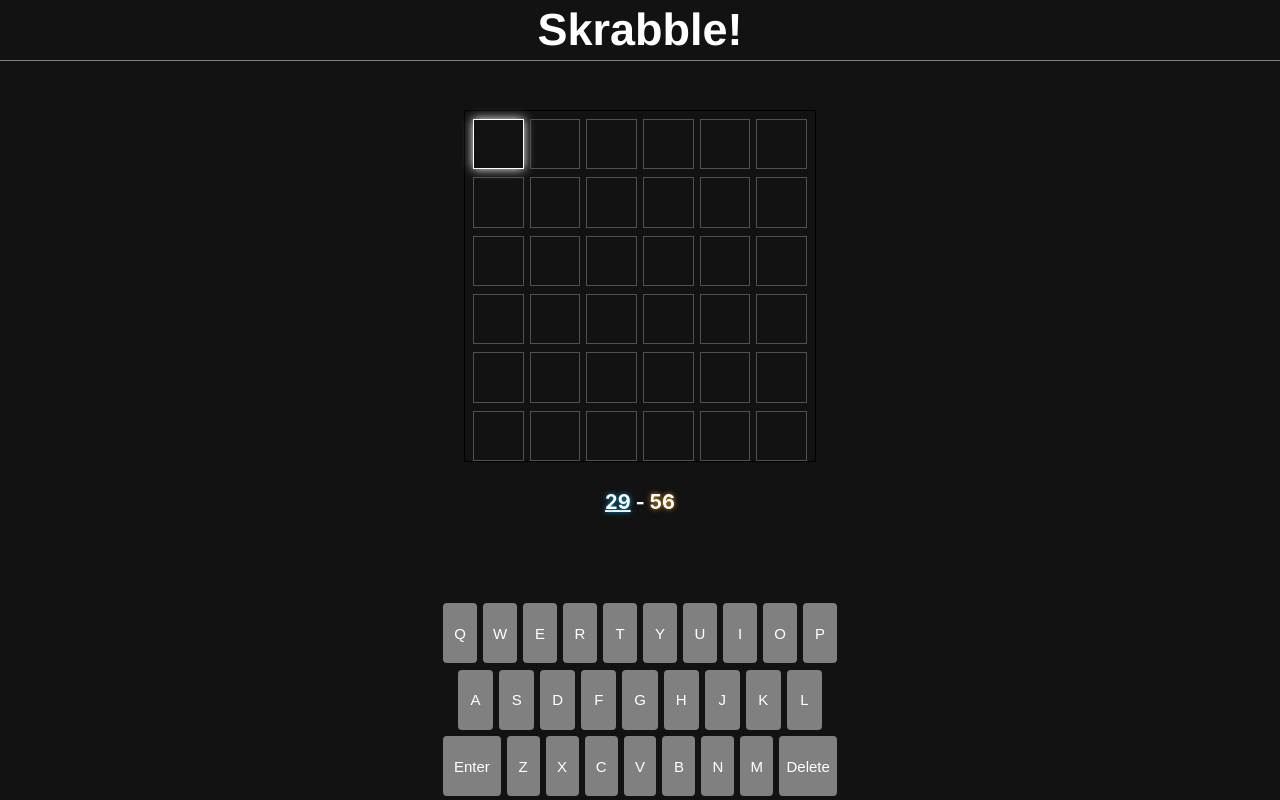
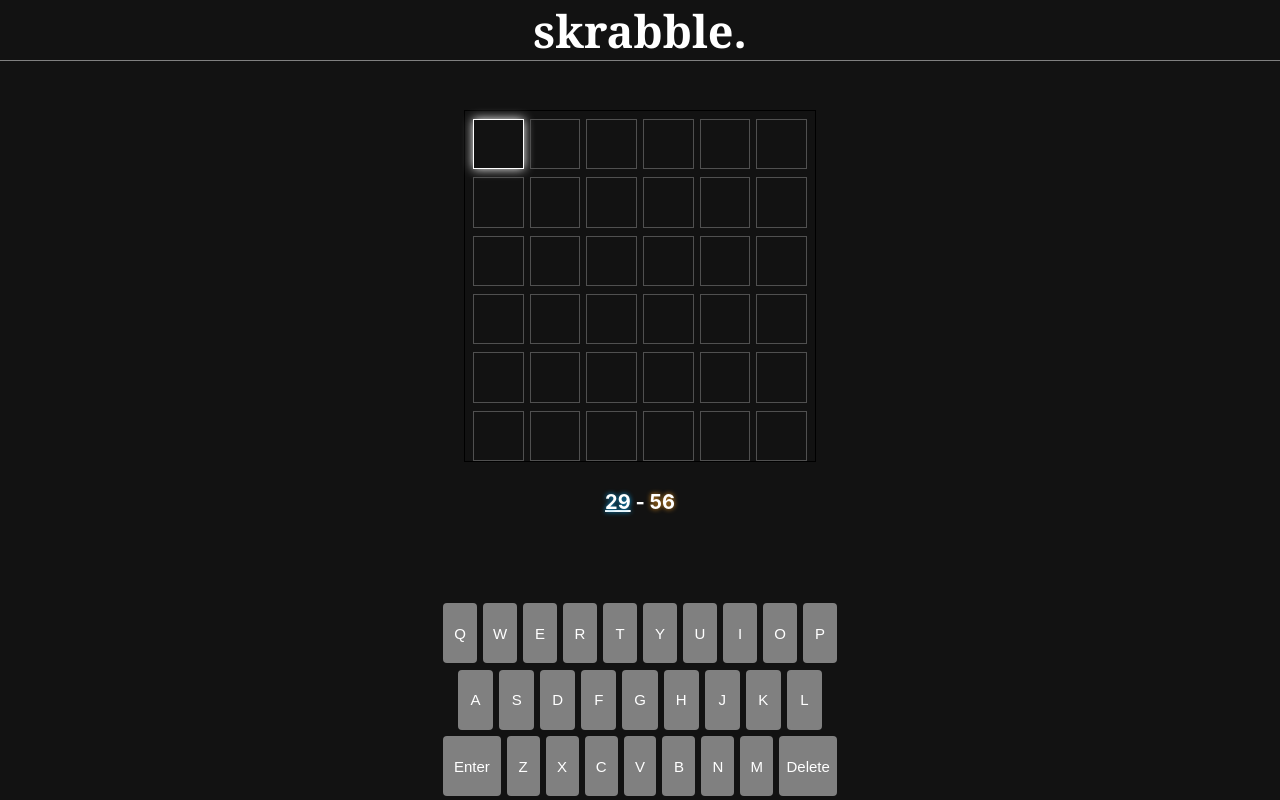
Before and after one commit to fortyTwo102/skrabble, a React (Create React App) app in the folder client/skrabble-app/: page / in a window 1280 px wide. Built offline with nearby package versions, Linux system fonts and the light colour scheme.

Commit message:
one last push before EOD

```diff
--- a/client/skrabble-app/src/App.css
+++ b/client/skrabble-app/src/App.css
@@ -25,7 +25,7 @@
 
 nav h1 {
   margin: 0;
-  font-family: Helvetica, Arial, sans-serif;
+  font-family: Georgia, serif;
   color: white;
   font-size: 45px;
 }
@@ -44,10 +44,3 @@
 #cursor {
   border: 1px solid #E6BA95;
 }
-
-.row {
-  flex: 33%;
-  display: flex;
-  flex-direction: row;
-  margin: 5px;
-}
--- a/client/skrabble-app/src/App.js
+++ b/client/skrabble-app/src/App.js
@@ -20,7 +20,7 @@
   return (
     <div className="App">
       <nav>
-        <h1>Skrabble!</h1>
+        <h1>skrabble.</h1>
       </nav>
       <AppContext.Provider value={{board, setBoard, cursor, setCursor, colorBoard, setColorBoard, activePlayer, setActivePlayer, letterStyleBoard, setLetterStyleBoard}}>
         <div className='game'>
```
